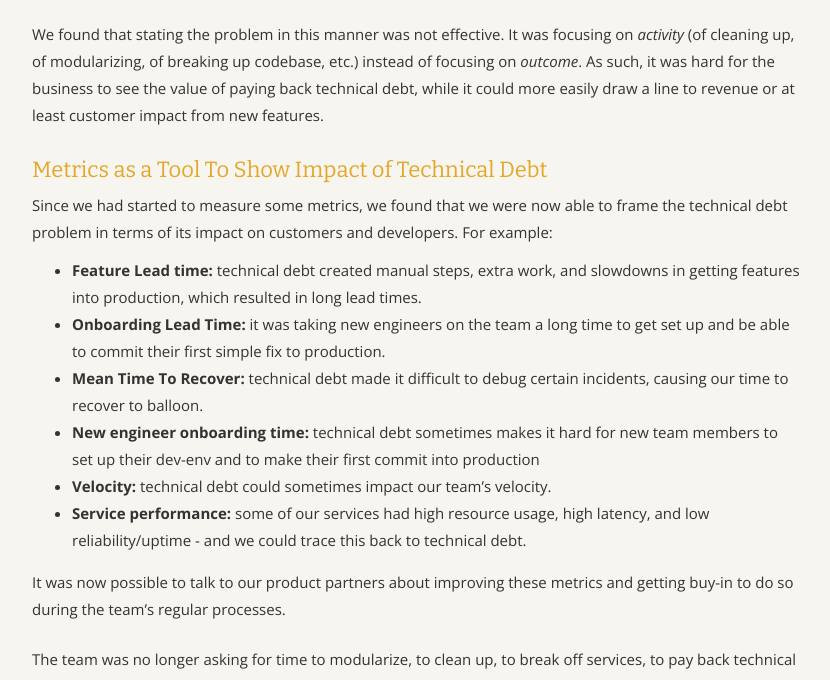
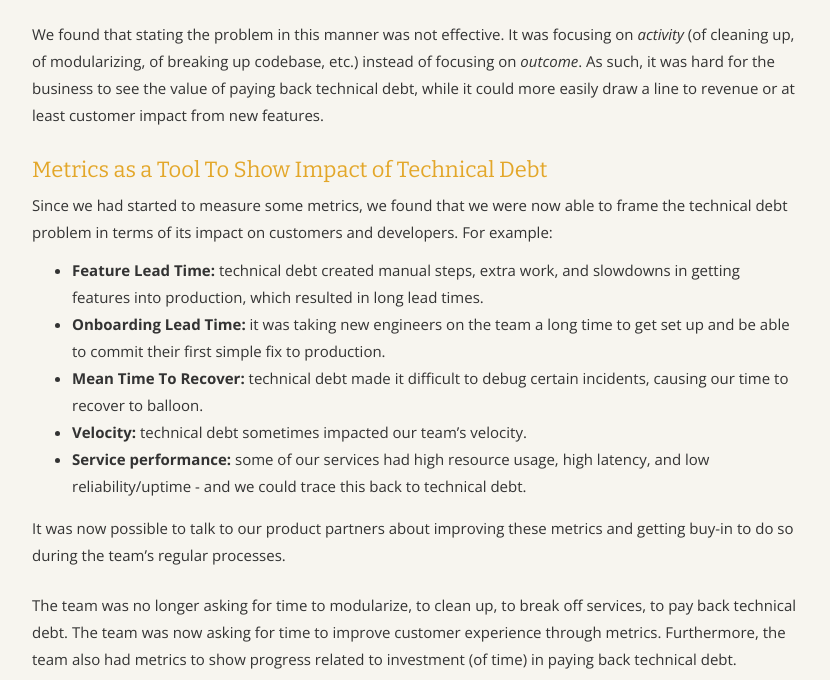
Before and after one commit to angelariggs/angelariggs.github.io, a Jekyll site: the page built from _posts/2022-05-17-metrics-ep6.md, in a window 1280 px wide and 900 px high, scrolled down 1163 px, cut to the strip 0-680 px from the top of the window. Shown: the whole strip, without its empty margins (224-1054 px from the left). Built offline with Jekyll 4.4.1, drawn with Linux system fonts in a browser that asks for light colours; comment, search, counter and statistics services are not loaded.

Commit message:
final touches

```diff
--- a/_posts/2022-05-17-metrics-ep6.md
+++ b/_posts/2022-05-17-metrics-ep6.md
@@ -31,11 +31,10 @@
 
 Since we had started to measure some metrics, we found that we were now able to frame the technical debt problem in terms of its impact on customers and developers. For example:
 
-- **Feature Lead time:** technical debt created manual steps, extra work, and slowdowns in getting features into production, which resulted in long lead times.
+- **Feature Lead Time:** technical debt created manual steps, extra work, and slowdowns in getting features into production, which resulted in long lead times.
 - **Onboarding Lead Time:** it was taking new engineers on the team a long time to get set up and be able to commit their first simple fix to production.
 - **Mean Time To Recover:** technical debt made it difficult to debug certain incidents, causing our time to recover to balloon.
-- **New engineer onboarding time:** technical debt sometimes makes it hard for new team members to set up their dev-env and to make their first commit into production
-- **Velocity:** technical debt could sometimes impact our team’s velocity.
+- **Velocity:** technical debt sometimes impacted our team’s velocity.
 - **Service performance:** some of our services had high resource usage, high latency, and low reliability/uptime - and we could trace this back to technical debt.
 
 It was now possible to talk to our product partners about improving these metrics and getting buy-in to do so during the team’s regular processes.
```
